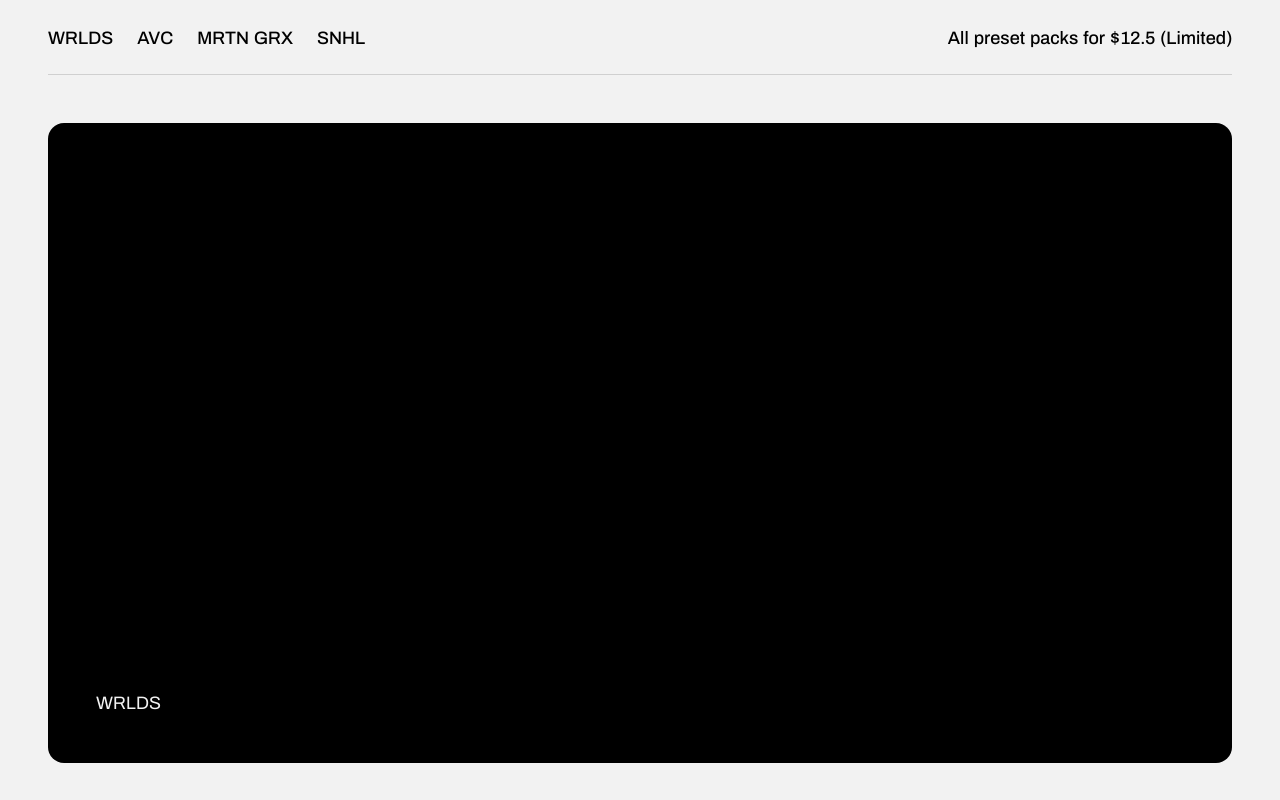
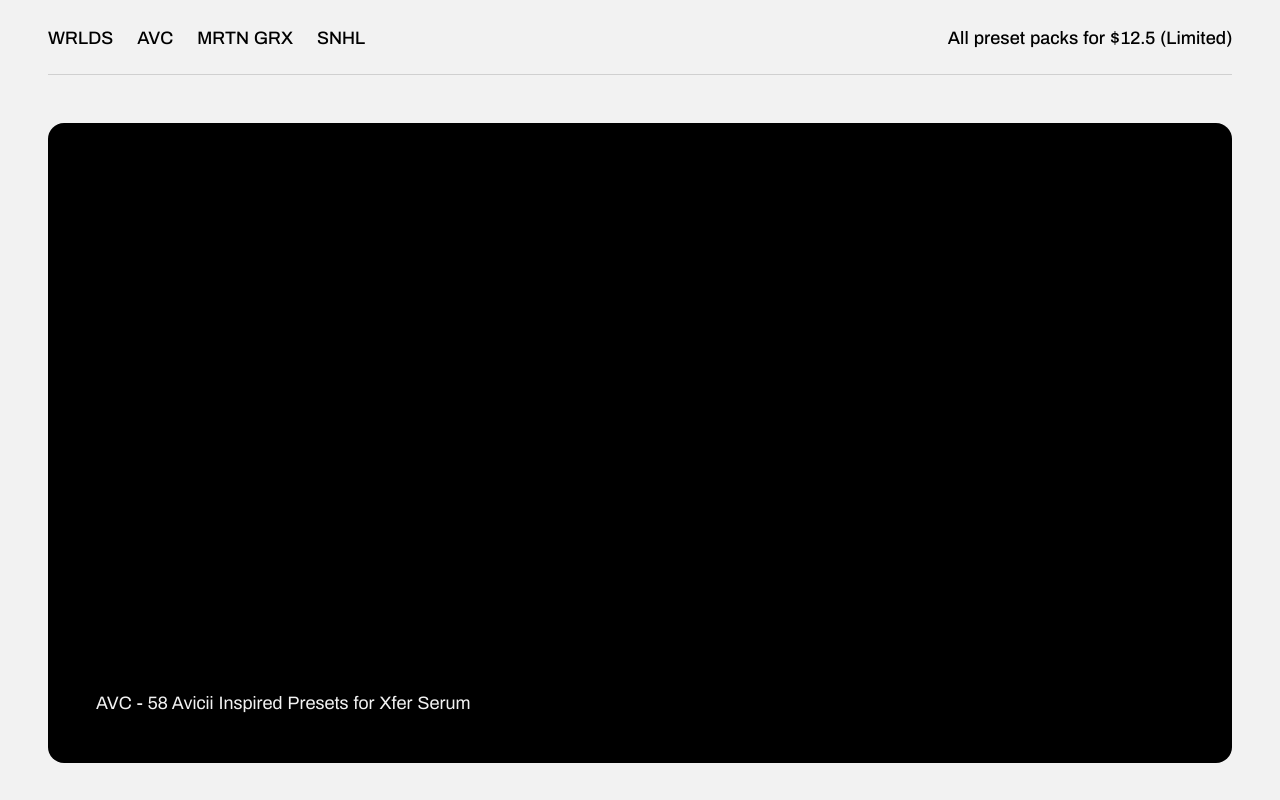
Before and after one commit to robingranqvist/prodwave.com, a Next.js app: page / in a window 1280 px wide. Shown: the part 460-1260 px from the top of the page. Built offline with nearby package versions, Linux system fonts and the light colour scheme.

Commit message:
routes are set up

```diff
--- a/components/products/ProductCard.js
+++ b/components/products/ProductCard.js
@@ -1,5 +1,6 @@
 import React from "react";
 
-export default function ProductCard({ product }) {
-  return <div className="product">{product}</div>;
+export default function ProductCard({ frontmatter }) {
+  console.log(frontmatter);
+  return <div className="product">{frontmatter.title}</div>;
 }
--- a/components/products/ProductGrid.js
+++ b/components/products/ProductGrid.js
@@ -1,13 +1,11 @@
 import ProductCard from "./ProductCard";
 
-export default function ProductGrid() {
-  const products = ["WRLDS", "AVC", "MRTN GRX", "SNHL"];
-
+export default function ProductGrid({ products }) {
   return (
     <div className="container">
       <div className="product__grid">
-        {products.map((product, index) => {
-          return <ProductCard product={product} key={index} />;
+        {products.map(({ frontmatter, slug }) => {
+          return <ProductCard frontmatter={frontmatter} slug={slug} />;
         })}
       </div>
     </div>
--- a/content/products/avc.md
+++ b/content/products/avc.md
@@ -1,6 +1,5 @@
 ---
 title: AVC - 58 Avicii Inspired Presets for Xfer Serum
-slug: avc
 video: https://www.youtube.com/watch?v=rIYLAOnP_vU
 price: 5
 gumroad__url: https://prodwave.gumroad.com/l/wpNZf
--- a/content/products/bundle.md
+++ b/content/products/bundle.md
@@ -1,5 +1,5 @@
 ---
-title: SNHL - 39 San Holo Inspired Presets for Xfer Serum
+title: Bundle
 slug: snhl
 video: https://www.youtube.com/watch?v=skOdE9OD3yI
 price: 4
--- a/pages/index.js
+++ b/pages/index.js
@@ -1,3 +1,5 @@
+import fs from "fs";
+import matter from "gray-matter";
 import Image from "next/image";
 
 import {
@@ -9,7 +11,7 @@ import {
   Footer,
 } from "@/components/index";
 
-export default function Home() {
+export default function Home({ products }) {
   return (
     <>
       <header className="section is--hero">
@@ -29,10 +31,32 @@ export default function Home() {
       <main className="section is--products">
         <ProductCategories />
 
-        <ProductGrid />
+        <ProductGrid products={products} />
       </main>
 
       <Footer />
     </>
   );
 }
+
+export async function getStaticProps() {
+  const files = fs.readdirSync("content/products");
+
+  const products = files.map((file) => {
+    const slug = file.replace(".md", "");
+    const readFile = fs.readFileSync(`content/products/${file}`, "utf-8");
+
+    const { data: frontmatter } = matter(readFile);
+
+    return {
+      slug,
+      frontmatter,
+    };
+  });
+
+  return {
+    props: {
+      products,
+    },
+  };
+}
```
Also changed, not shown: pages/product/[slug].js (renamed from pages/product.js/[slug].js).
